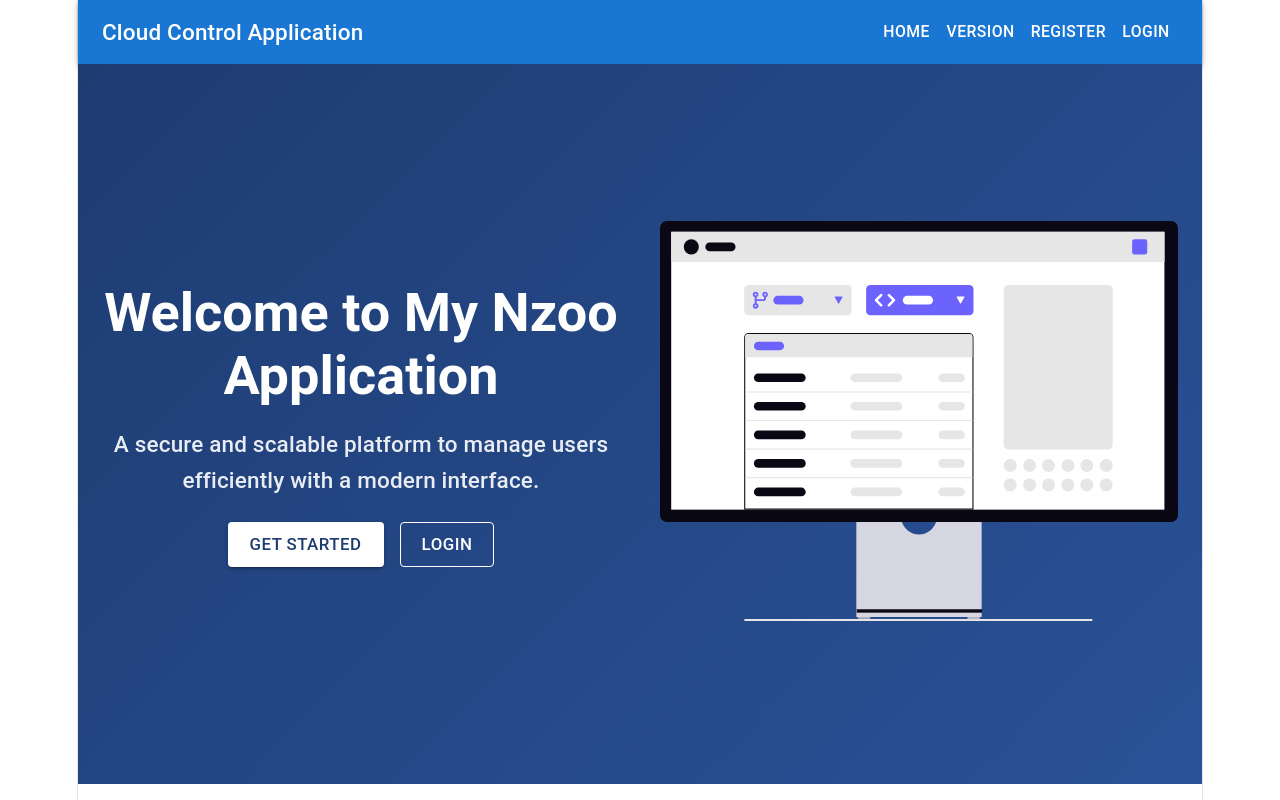
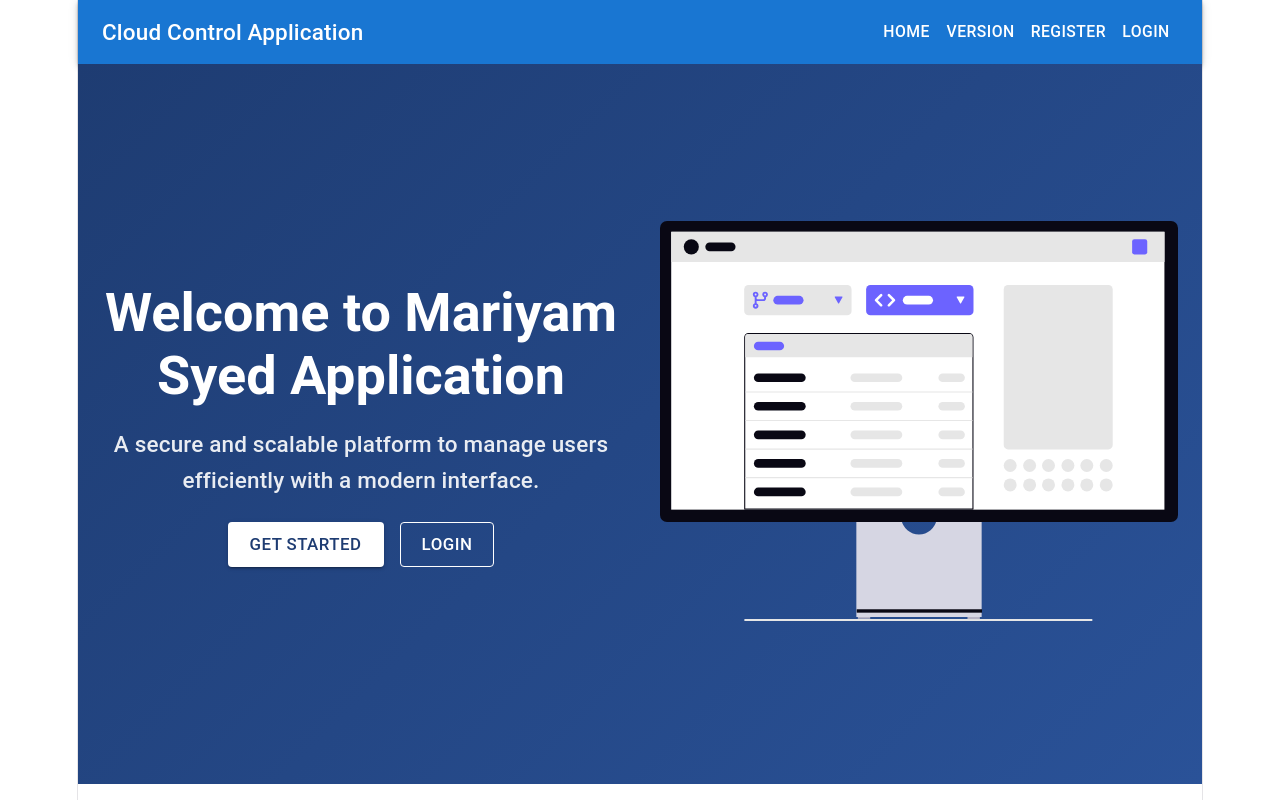
Before and after one commit to AlfinAkash/autodeploy-fullstack-ec2, a React app in the folder frontend/: page / in a window 1280 px wide. Built offline with nearby package versions, Linux system fonts and the light colour scheme; no server answers; the HTML template or start-up script is replaced by a standard one.

Commit message:
Update Welcome.jsx

```diff
--- a/frontend/src/pages/Welcome.jsx
+++ b/frontend/src/pages/Welcome.jsx
@@ -29,7 +29,7 @@ const Welcome = () => {
 
           <Box sx={{ flex: 1 }}>
             <Typography variant="h3" fontWeight="bold" gutterBottom>
-              Welcome to My Nzoo Application
+              Welcome to Mariyam Syed Application
             </Typography>
 
             <Typography variant="h6" sx={{ opacity: 0.9, mb: 3 }}>
```
